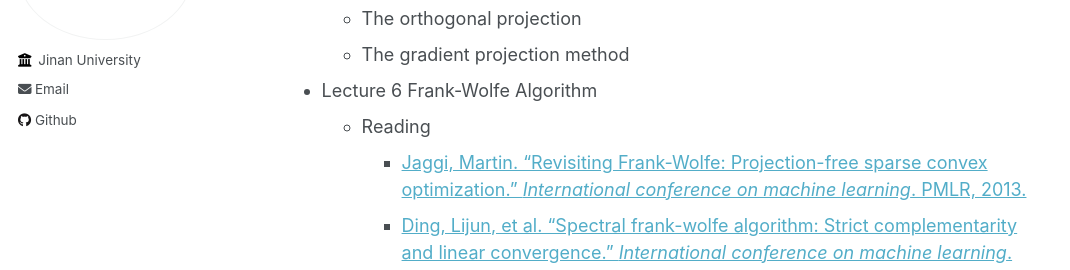
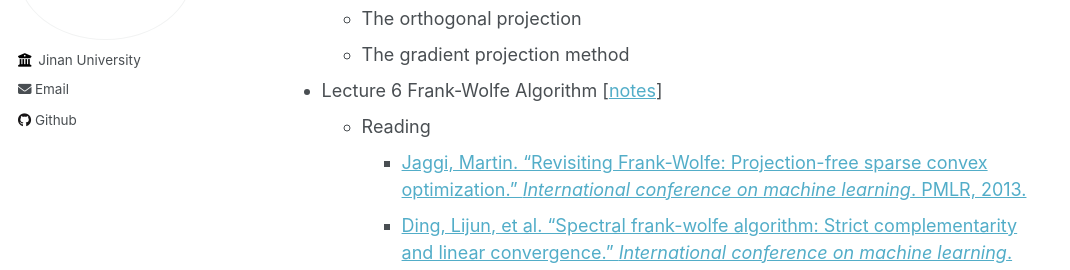
Before and after one commit to wangyuanhao/optimization_method_course_webpage, a Jekyll site: the page built from _pages/about.md, in a window 1280 px wide and 900 px high, scrolled down 2599 px. Shown: the part 180-450 px from the top of the window, without its empty margins (0-1070 px from the left). Built offline with Jekyll 4.4.1, drawn with Linux system fonts in a browser that asks for light colours.

Commit message:
update lecture 7

```diff
--- a/_pages/about.md
+++ b/_pages/about.md
@@ -71,7 +71,7 @@ The materials are collected and reorganized mainly from:
   * The orthogonal projection
   * The gradient projection method
 
-* Lecture 6 Frank-Wolfe Algorithm
+* Lecture 6 Frank-Wolfe Algorithm  [[notes](../notes/lecture7.pdf)]
   * Reading
     * [Jaggi, Martin. "Revisiting Frank-Wolfe: Projection-free sparse convex optimization." *International conference on machine learning*. PMLR, 2013.](http://proceedings.mlr.press/v28/jaggi13.pdf)
     * [Ding, Lijun, et al. "Spectral frank-wolfe algorithm: Strict complementarity and linear convergence." *International conference on machine learning*. PMLR, 2020.](http://proceedings.mlr.press/v119/ding20a/ding20a.pdf)
```
Also changed, not shown: 1 other file.
